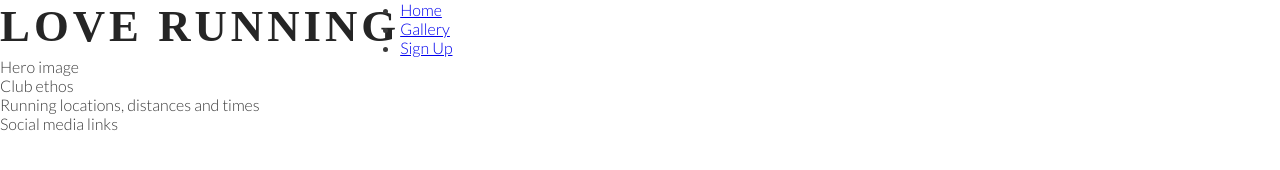
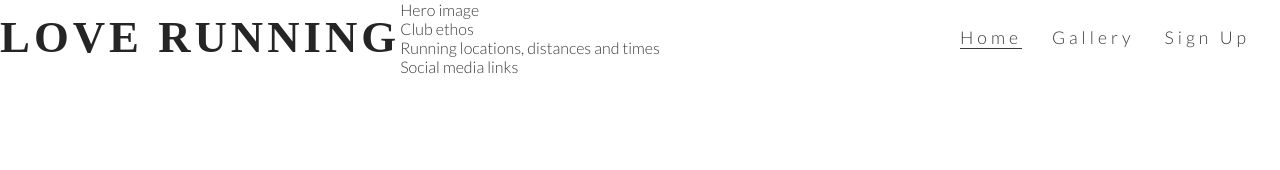
Before and after one commit to Maurizio-GitHub/love-running, a plain HTML site: page index.html in a window 1280 px wide. Drawn offline with Linux system fonts and the light colour scheme.

Commit message:
Feat: added style navigation links

```diff
--- a/assets/css/style.css
+++ b/assets/css/style.css
@@ -12,6 +12,8 @@ body {
     color: #3a3a3a;
 }
 
+/* Headers and Logo*/
+
 h1, h2 {
     font-family: Oswald sans-serif;
     text-transform: uppercase;
@@ -23,3 +25,34 @@ h1, h2 {
     float: left;
     font-size: 280%;
 }
+
+/* Navigation Links*/
+
+#menu {
+    font-size: 110%;
+    letter-spacing: 4px;
+    float: right;
+}
+
+#menu, #logo {
+    line-height: 75px;
+}
+
+#menu > li {
+    float: left;
+    list-style-type: none;
+    margin-right: 30px;
+}
+
+#menu a {
+    text-decoration: none;
+    color: inherit;
+}
+
+#menu a:hover {
+    border-bottom: 1px solid #3a3a3a;
+}
+
+.active {
+    border-bottom: 1px solid #3a3a3a;
+}
--- a/index.html
+++ b/index.html
@@ -17,9 +17,9 @@
             <h1 id="logo">Love Running</h1>
         </a>
         <nav>
-            <ul>
+            <ul id="menu">
                 <li>
-                    <a href="index.html">Home</a>
+                    <a href="index.html" class="active">Home</a>
                 </li>
                 <li>
                     <a href="#">Gallery</a>
```
